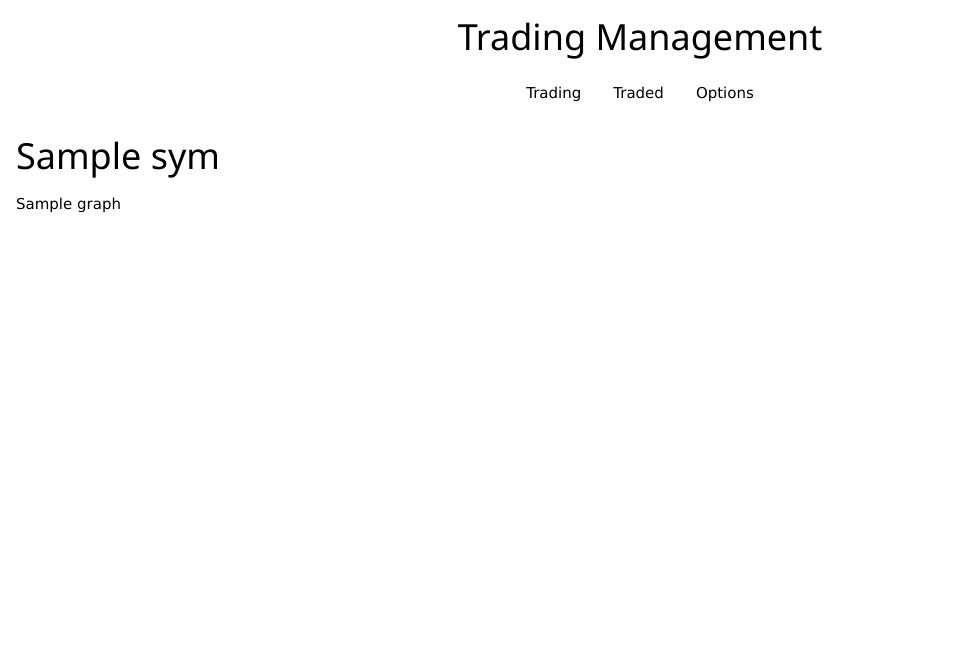
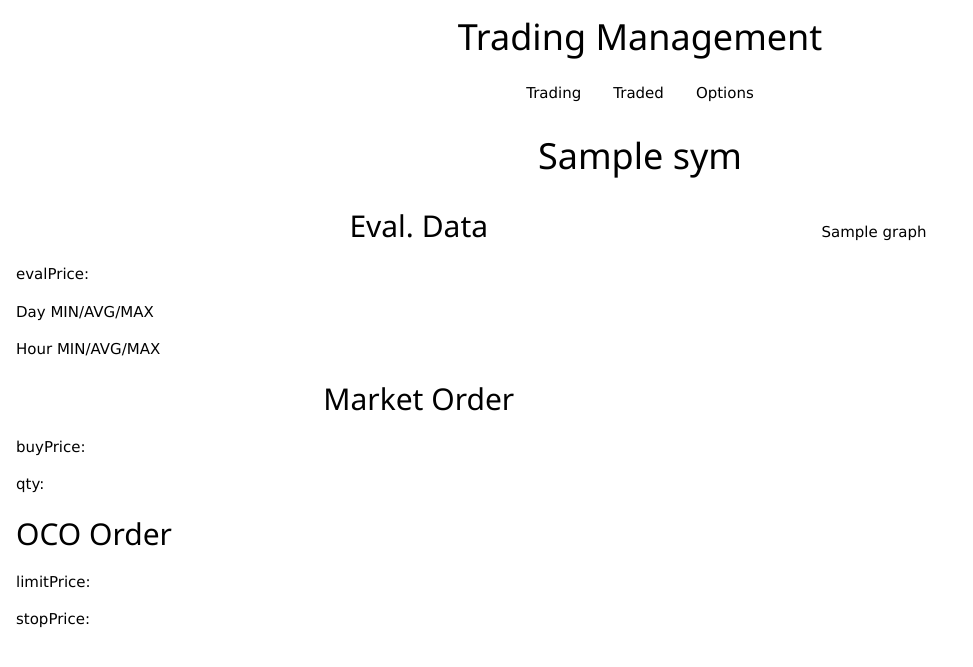
Before and after one commit to OMA-Devs/Binance-cluster, a Django app: template master/gui/templates/graphView.html in a window 1280 px wide. Shown: the top 667 px of the page, without its empty margins (0-973 px from the left). Run offline with Django 3.2, Linux system fonts and the light colour scheme; the template is opened without the code that fills it: most values are stand-ins (such as "Sample title", 1, 10 or a date in 2020).

Commit message:
desarrollo graphView

```diff
--- a/master/gui/templates/graphView.html
+++ b/master/gui/templates/graphView.html
@@ -2,7 +2,20 @@
 
 
 {% block content %}
-<h1>{{sym}}</h1>
-{{graph|safe}}
-
+<h1 class="w3-center">{{sym}}</h1>
+<div class="w3-cell-row">
+	<div class="w3-cell">
+		<h2 class="w3-center">Eval. Data</h2>
+		<p>evalPrice:</p>
+		<p>Day MIN/AVG/MAX</p>
+		<p>Hour MIN/AVG/MAX</p>
+		<h2 class="w3-center">Market Order</h2>
+		<p>buyPrice:</p>
+		<p>qty:</p>
+		<h2>OCO Order</h2>
+		<p>limitPrice:</p>
+		<p>stopPrice:</p>
+	</div>
+	<div class="w3-cell">{{graph|safe}}</div>
+</div>
 {% endblock %}
```
